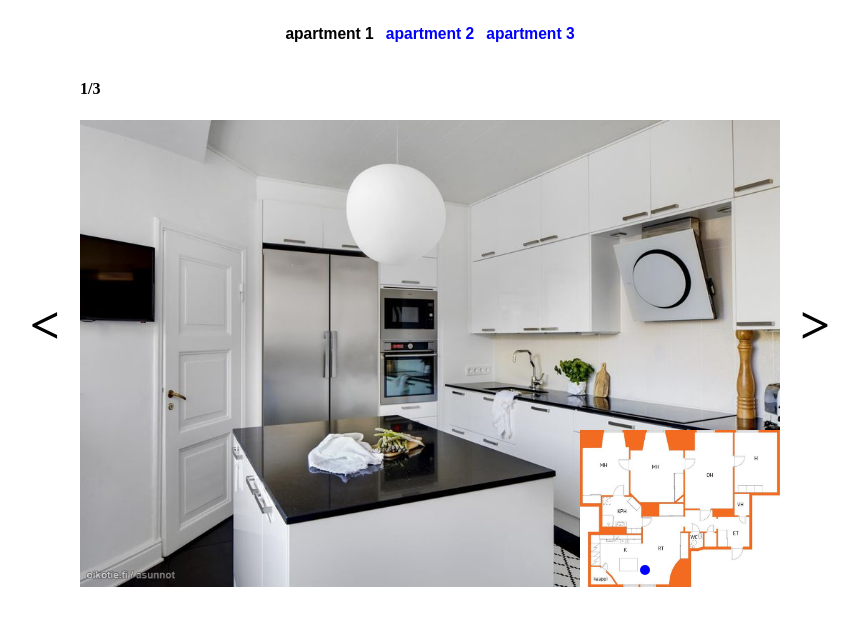
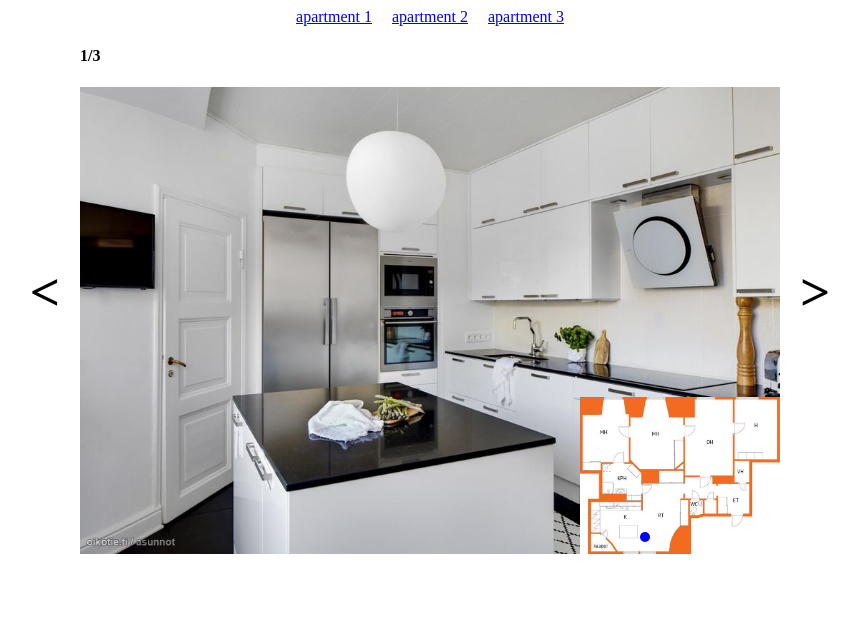
Before and after one commit to Areii1/floor-plan-vision, a React (Create React App) app: page / in a window 1280 px wide. Shown: the top 626 px of the page, without its empty margins (210-1069 px from the left). Built offline with nearby package versions, Linux system fonts and the light colour scheme.

Commit message:
update router

```diff
--- a/src/App.tsx
+++ b/src/App.tsx
@@ -1,9 +1,7 @@
 import React from "react";
 import styled from "styled-components";
-import { Link, Route } from "react-router-dom";
-import { View } from "./view/View";
-import { getViewDetails } from "./apiServices/getViewDetails";
-import { ViewDetails } from "./apiServices/getViewDetails";
+import { Link, Route, Switch } from "react-router-dom";
+import { ApartmentView } from "./apartmentView/ApartmentView";
 
 const Wrapper = styled.div`
   width: 1000px;
@@ -12,21 +10,6 @@ const Wrapper = styled.div`
   align-items: center;
   margin: auto;
 `;
-
-const ViewSectionWrapper = styled.div`
-  display: flex;
-  justify-content: center;
-  align-items: center;
-`;
-
-const NavigationButton = styled.div`
-  margin: 0 20px;
-  background-color: transparent;
-  border: none;
-  font-size: 4em;
-  cursor: pointer;
-`;
-
 const ApartmentNavigationList = styled.ul`
   display: flex;
   list-style-type: none;
@@ -34,152 +17,16 @@ const ApartmentNavigationList = styled.ul`
   margin: 0;
 `;
 
-const ApartmentNavigationListButton = styled.button`
-  border: none;
-  background-color: transparent;
-  cursor: pointer;
+const ApartmentNavigationListItem = styled.li`
+  margin: 0 10px;
 `;
 
-type ApartmentNavigationListButtonTextProps = {
-  active: boolean;
-};
-
-const ApartmentNavigationListButtonText = styled.h3`
-  color: ${(props: ApartmentNavigationListButtonTextProps) =>
-    props.active ? "black" : "blue"};
-`;
-
-enum status {
-  INITIAL,
-  LOADING,
-  SUCCESS,
-  ERROR,
-}
-
-type ViewDetailsProcess = {
-  status: status;
-  data: ViewDetails | undefined;
-  error: Error | undefined;
-};
-
 function App() {
-  const initialViewDetailProcess = {
-    status: status.INITIAL,
-    data: undefined,
-    error: undefined,
-  };
-  const [getViewDetailsProcess, setGetViewDetailsProcess] = React.useState<
-    ViewDetailsProcess
-  >(initialViewDetailProcess);
-  const [currentImageIndex, setCurrentImageIndex] = React.useState<number>(0);
-
-  const fetchViewDetails = async (id: number) => {
-    try {
-      setGetViewDetailsProcess({
-        status: status.LOADING,
-        data: undefined,
-        error: undefined,
-      });
-      setCurrentImageIndex(0);
-      const getViewDetailsResponse = await getViewDetails(id);
-      setGetViewDetailsProcess({
-        status: status.SUCCESS,
-        data: getViewDetailsResponse as ViewDetails,
-        error: undefined,
-      });
-    } catch (getViewDetailsError) {
-      setGetViewDetailsProcess({
-        status: status.ERROR,
-        data: undefined,
-        error: getViewDetailsError,
-      });
-    }
-  };
-
-  React.useEffect(() => {
-    fetchViewDetails(1);
-  }, []);
-
-  const handlePreviousClick = () => {
-    if (currentImageIndex - 1 >= 0) {
-      setCurrentImageIndex(currentImageIndex - 1);
-    } else {
-      setCurrentImageIndex(getViewDetailsProcess.data!.views.length - 1);
-    }
-  };
-
-  const handleNextClick = () => {
-    if (currentImageIndex < getViewDetailsProcess.data!.views.length - 1) {
-      setCurrentImageIndex(currentImageIndex + 1);
-    } else {
-      setCurrentImageIndex(0);
-    }
-  };
-
-  const getViewSection = () => {
-    switch (getViewDetailsProcess.status) {
-      case status.INITIAL: {
-        return <div />;
-      }
-      case status.LOADING: {
-        return (
-          <div>
-            <h5>...</h5>
-          </div>
-        );
-      }
-      case status.SUCCESS: {
-        return (
-          <ViewSectionWrapper>
-            <NavigationButton
-              onClick={handlePreviousClick}
-              title="previous view"
-            >
-              <h5>&lt;</h5>
-            </NavigationButton>
-            <View
-              coords={getViewDetailsProcess.data!.views[currentImageIndex]!}
-              apartmentId={getViewDetailsProcess.data!.apartmentId}
-              viewsLength={getViewDetailsProcess.data!.views.length}
-              currentImageIndex={currentImageIndex}
-            />
-            <NavigationButton onClick={handleNextClick} title="next view">
-              <h5>&gt;</h5>
-            </NavigationButton>
-          </ViewSectionWrapper>
-        );
-      }
-      case status.ERROR: {
-        return (
-          <div>
-            <h5>Could not fetch view</h5>
-            <button onClick={() => fetchViewDetails(1)}>try again</button>
-          </div>
-        );
-      }
-    }
-  };
-
-  const currentApartmentId =
-    getViewDetailsProcess.status === status.SUCCESS
-      ? getViewDetailsProcess.data!.apartmentId
-      : 1;
-
-  const apartmentLinksListItems = ["", "", ""].map((item, index) => {
+  const apartmentLinksListItems = ["", "", ""].map((_, index) => {
     return (
-      <li key={index + 1}>
-        <Link to={`/${index + 1}`}>
-          <ApartmentNavigationListButton
-            onClick={() => fetchViewDetails(index + 1)}
-          >
-            <ApartmentNavigationListButtonText
-              active={currentApartmentId === index + 1}
-            >
-              {`apartment ${index + 1}`}
-            </ApartmentNavigationListButtonText>
-          </ApartmentNavigationListButton>
-        </Link>
-      </li>
+      <ApartmentNavigationListItem key={index + 1}>
+        <Link to={`/${index + 1}`}>{`apartment ${index + 1}`}</Link>
+      </ApartmentNavigationListItem>
     );
   });
   return (
@@ -187,7 +34,10 @@ function App() {
       <ApartmentNavigationList>
         {apartmentLinksListItems}
       </ApartmentNavigationList>
-      {getViewSection()}
+      <Switch>
+        <Route exact path="/:id" component={ApartmentView} />
+        <Route exact path="/" component={ApartmentView} />
+      </Switch>
     </Wrapper>
   );
 }
--- /dev/null
+++ b/src/apartmentView/ApartmentView.tsx
@@ -0,0 +1,131 @@
+import React from "react";
+import styled from "styled-components";
+import { View } from "../view/View";
+import { getViewDetails } from "../apiServices/getViewDetails";
+import { ViewDetails } from "../apiServices/getViewDetails";
+
+const ViewSectionWrapper = styled.div`
+  display: flex;
+  justify-content: center;
+  align-items: center;
+`;
+
+const NavigationButton = styled.div`
+  margin: 0 20px;
+  background-color: transparent;
+  border: none;
+  font-size: 4em;
+  cursor: pointer;
+`;
+
+enum status {
+  INITIAL,
+  LOADING,
+  SUCCESS,
+  ERROR,
+}
+
+type ViewDetailsProcess = {
+  status: status;
+  data: ViewDetails | undefined;
+  error: Error | undefined;
+};
+
+// type ApartmentViewProps = {
+
+// }
+
+export const ApartmentView = (props: any) => {
+  const initialViewDetailProcess = {
+    status: status.INITIAL,
+    data: undefined,
+    error: undefined,
+  };
+  const [getViewDetailsProcess, setGetViewDetailsProcess] = React.useState<
+    ViewDetailsProcess
+  >(initialViewDetailProcess);
+  const [currentImageIndex, setCurrentImageIndex] = React.useState<number>(0);
+
+  const fetchViewDetails = async (id: number) => {
+    try {
+      setGetViewDetailsProcess({
+        status: status.LOADING,
+        data: undefined,
+        error: undefined,
+      });
+      setCurrentImageIndex(0);
+      const getViewDetailsResponse = await getViewDetails(id);
+      setGetViewDetailsProcess({
+        status: status.SUCCESS,
+        data: getViewDetailsResponse as ViewDetails,
+        error: undefined,
+      });
+    } catch (getViewDetailsError) {
+      setGetViewDetailsProcess({
+        status: status.ERROR,
+        data: undefined,
+        error: getViewDetailsError,
+      });
+    }
+  };
+
+  React.useEffect(() => {
+    const id = props.match.params.id ? props.match.params.id : 1;
+    fetchViewDetails(parseInt(id));
+  }, [props.match.params.id]);
+
+  const handlePreviousClick = () => {
+    if (currentImageIndex - 1 >= 0) {
+      setCurrentImageIndex(currentImageIndex - 1);
+    } else {
+      setCurrentImageIndex(getViewDetailsProcess.data!.views.length - 1);
+    }
+  };
+
+  const handleNextClick = () => {
+    if (currentImageIndex < getViewDetailsProcess.data!.views.length - 1) {
+      setCurrentImageIndex(currentImageIndex + 1);
+    } else {
+      setCurrentImageIndex(0);
+    }
+  };
+
+  switch (getViewDetailsProcess.status) {
+    case status.INITIAL: {
+      return <div />;
+    }
+    case status.LOADING: {
+      return (
+        <div>
+          <h5>...</h5>
+        </div>
+      );
+    }
+    case status.SUCCESS: {
+      return (
+        <ViewSectionWrapper>
+          <NavigationButton onClick={handlePreviousClick} title="previous view">
+            <h5>&lt;</h5>
+          </NavigationButton>
+          <View
+            coords={getViewDetailsProcess.data!.views[currentImageIndex]!}
+            apartmentId={getViewDetailsProcess.data!.apartmentId}
+            viewsLength={getViewDetailsProcess.data!.views.length}
+            currentImageIndex={currentImageIndex}
+          />
+          <NavigationButton onClick={handleNextClick} title="next view">
+            <h5>&gt;</h5>
+          </NavigationButton>
+        </ViewSectionWrapper>
+      );
+    }
+    case status.ERROR: {
+      return (
+        <div>
+          <h5>Could not fetch view</h5>
+          <button onClick={() => fetchViewDetails(1)}>try again</button>
+        </div>
+      );
+    }
+  }
+};
```
Also changed, not shown: tsconfig.json (+2 -8 lines).
